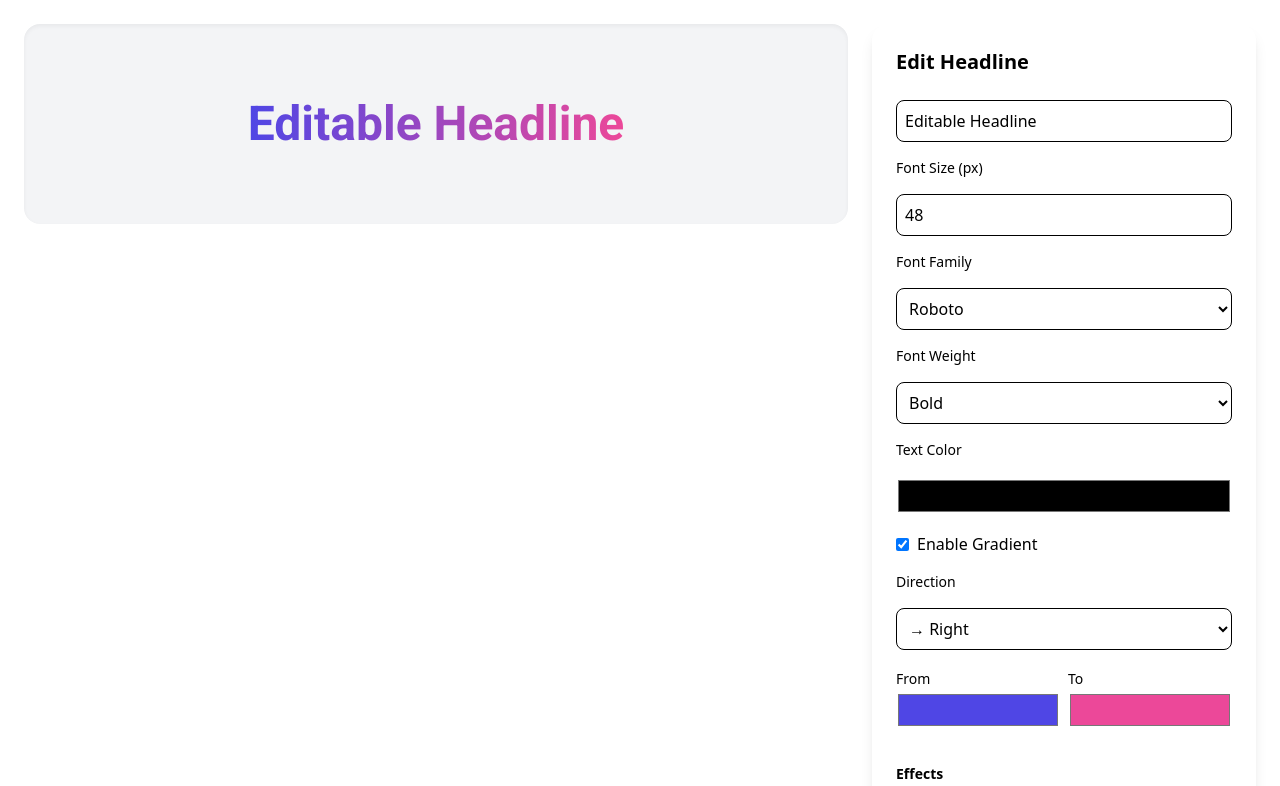
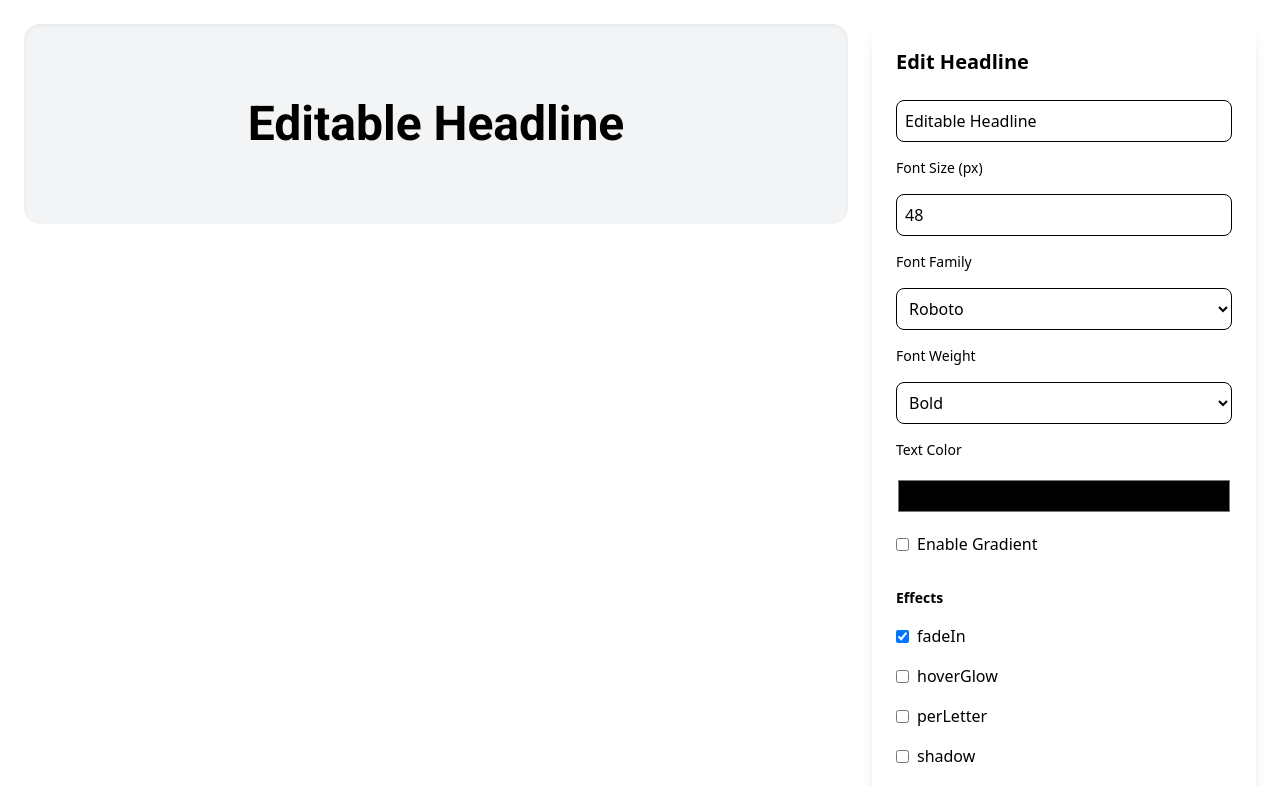
Before and after one commit to shawon111/heading-widget, a React (Vite) app: page / in a window 1280 px wide. Shown: the top 786 px of the page. Built offline with nearby package versions, Linux system fonts and the light colour scheme.

Commit message:
default gradient tofalse

```diff
--- a/src/components/HeadlineWidget.tsx
+++ b/src/components/HeadlineWidget.tsx
@@ -44,7 +44,7 @@ const HeadlineWidget: React.FC = () => {
         textColor: "#000000",
         fontFamily: "Roboto",
         fontWeight: 700,
-        gradient: true,
+        gradient: false,
         gradientDirection: "to-r",
         gradientFrom: "#4f46e5",
         gradientTo: "#ec4899",
```
